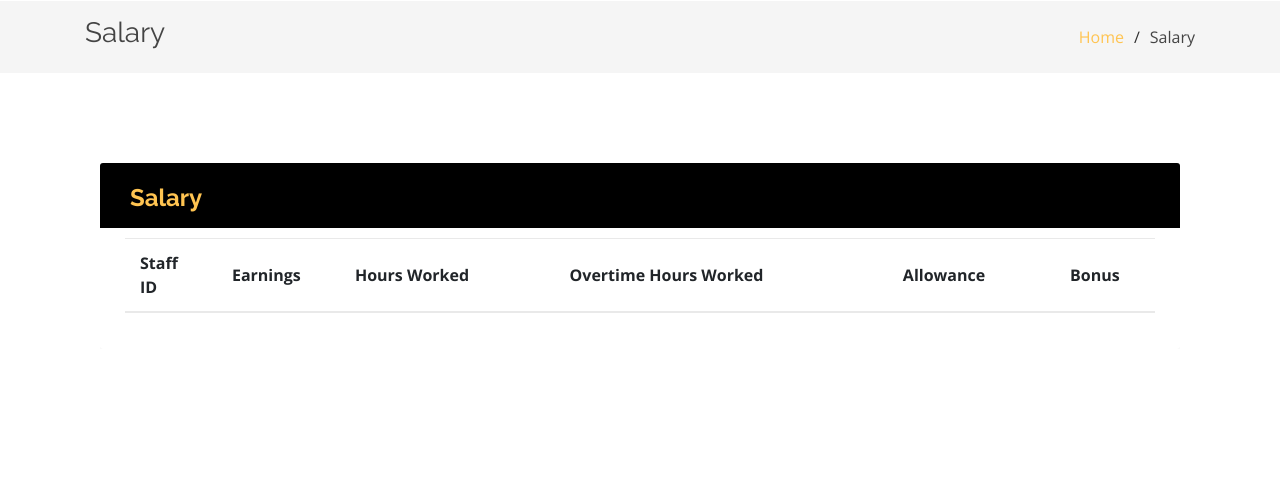
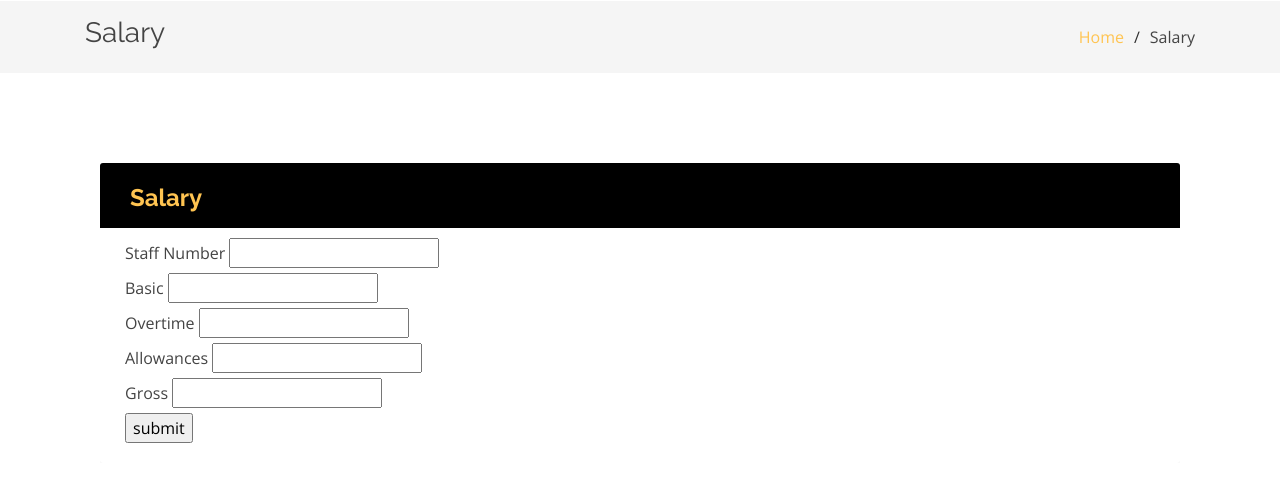
Before and after one commit to Jasemonu/HR-Man, a Flask app: template templates/salary.html in a window 1280 px wide. Shown: the part 73-555 px from the top of the page. Run offline with Flask 3, Linux system fonts and the light colour scheme; the template is opened without the code that fills it, so the values that code supplies are empty; some libraries are stand-ins or nearby versions.

Commit message:
updated salary.html

```diff
--- a/templates/salary.html
+++ b/templates/salary.html
@@ -33,6 +33,7 @@
 
   <!-- Template Main CSS File -->
   <link href="/static/assets/css/style.css" rel="stylesheet">
+  <link rel="stylesheet" href="/static/css/salary.css">
 
 </head>
 
@@ -42,7 +43,8 @@
   <header id="header" class="fixed-top header-inner-pages">
     <div class="container d-flex align-items-center justify-content-between">
 
-      <h1 class="logo"><a href="/static/assets/img/HR_logo.png">HR-MAN<span>.</span></a></h1>
+
+      <h1 class="logo"><a href="">HR-MAN<span>.</span></a></h1>
 
       <nav class="nav-menu d-none d-lg-block">
         <ul>
@@ -90,33 +92,26 @@
 
                 </div>
               </div>
-              <table class="table table-striped table-hover">
-                <thead>
-                  <tr>
+              <form class="addEmployee">
+                <label>Staff Number</label>
 
-                    <th>Staff ID</th>
-                    <th style="text-align:center">Earnings</th>
-                    <th>Hours Worked</th>
-                    <th>Overtime Hours Worked</th>
-                    <th>Allowance</th>
-                    <th>Bonus</th>
+                <input type="text" name="employeeID" />
+                <br/>
+                <label>Basic</label>
+                <input type="text" name="Basic" />
+                <br />
+                <label>Overtime</label>
+                <input type="text" name="Overtime" />
+                <br />
+                <label>Allowances</label>
+                <input type="text" name="Allowances" />
+                <br />
+                <label>Gross</label>
+                <input type="text" name="Gross" />
+                <br />
+                <a href=""><input class="button blueButton" type="submit" value="submit" /></a>
+      <br />
 
-                  </tr>
-                </thead>
-                <tbody>
-                  {% for row in rows %}
-                    <tr>
-                      <td>{{row["emp_id"]}}</td>
-                      <td style="text-align:center">{{row["Earnings"]}}</td>
-                      <td> {{row["Hours Worked"]}}</td>
-                      <td style="text-align:center">{{row["Overtime"]}}</td>
-                      <td> {{row["Allowance"]}}</td>
-                      <td> {{row["Bonus"]}}</td>
-
-                    </tr>
-                  {% endfor %}
-                </tbody>
-              </table>
             </div>
           </div>
         </div>
```
